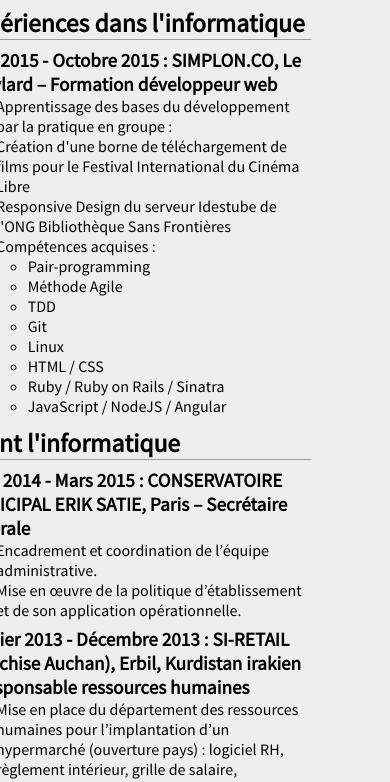
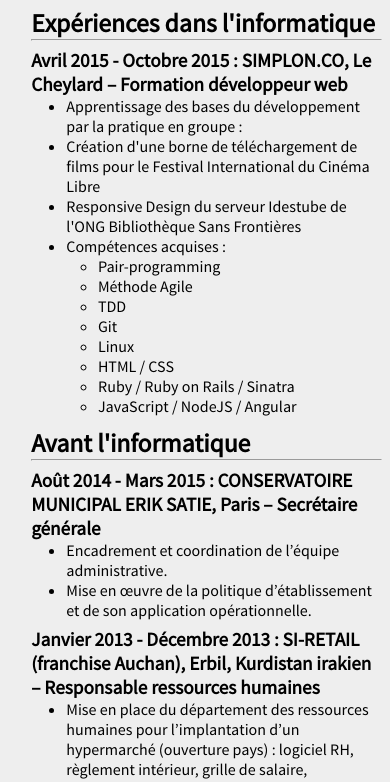
Before and after one commit to parmeso6/CV, a plain HTML site: page index.html in a window 390 px wide. Shown: the part 99-881 px from the top of the page. Drawn offline with Linux system fonts and the light colour scheme.

Commit message:
Update style.css

```diff
--- a/style.css
+++ b/style.css
@@ -26,6 +26,7 @@ body {
 	float: right;
 	max-width: 1000px;
 	margin-right: 20%;
+	margin-left: 20%;
 	margin-top: 2%;
 }
 h1 {
@@ -66,4 +67,7 @@ img {
   img {
     display: none;
   }
+  body{
+    margin: 2%;
+  }
 }
```
